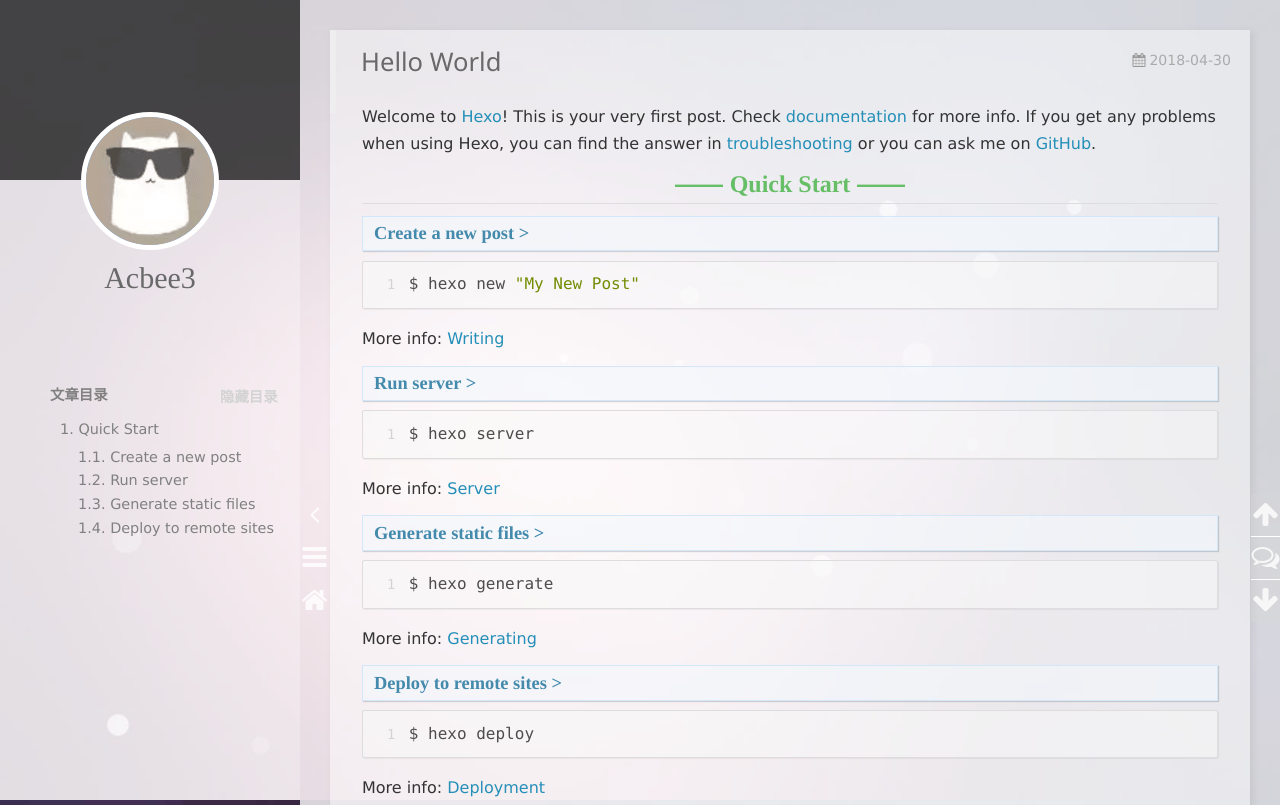
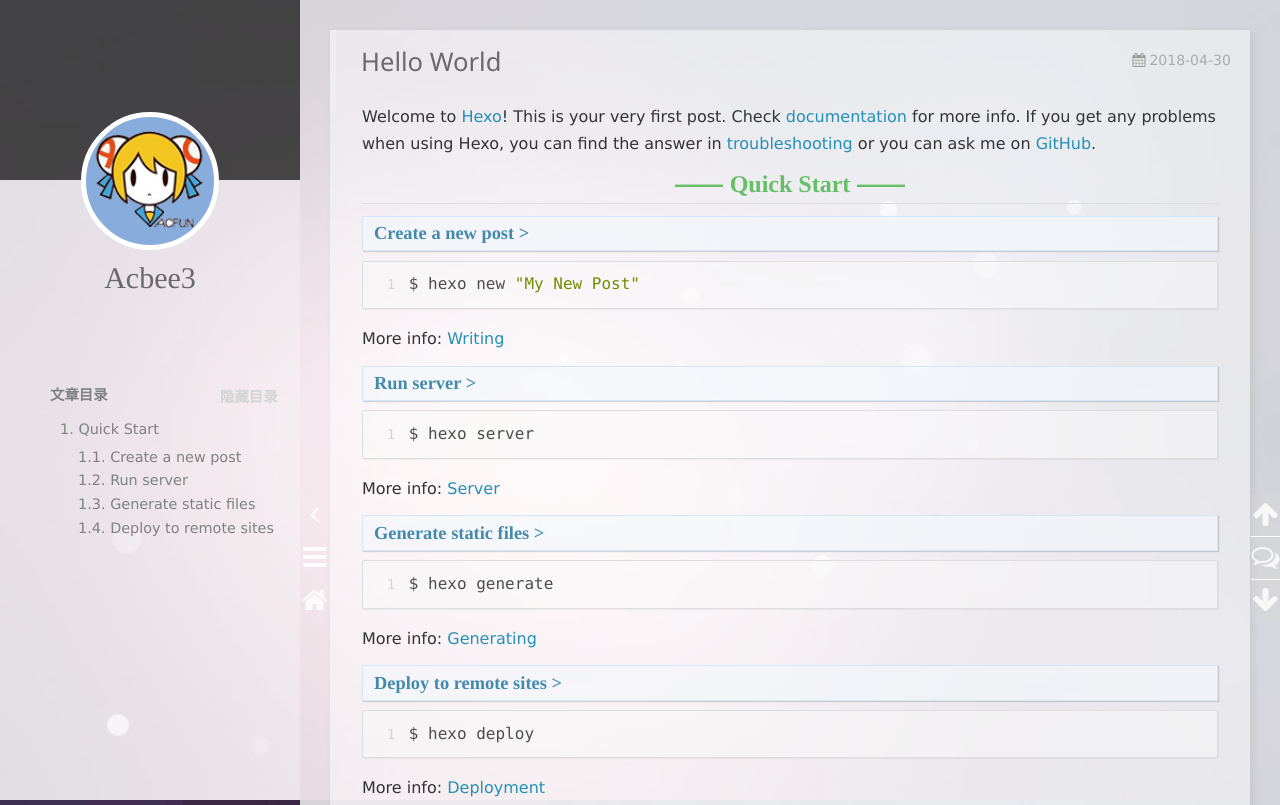
Before and after one commit to Acbee3/Acbee3.github.io, a plain HTML site: page 2018/04/30/hello-world/index.html in a window 1280 px wide. Shown: the top 805 px of the page. Drawn offline with nearby package versions, Linux system fonts and the light colour scheme; some packages are replaced by stand-ins of ours; a script that the page names is missing.

Commit message:
Site updated: 2018-04-30 21:26:00

```diff
--- a/2018/04/30/hello-world/index.html
+++ b/2018/04/30/hello-world/index.html
@@ -97,7 +97,7 @@
 <div class="intrude-less">
     <header id="header" class="inner">
         <a href="/" class="profilepic">
-            <img src="/img/avatar.png" class="animated zoomIn">
+            <img src="/img/Acfun.png" class="animated zoomIn">
         </a>
         <hgroup>
           <h1 class="header-author"><a href="/">Acbee3</a></h1>
@@ -222,7 +222,7 @@
     <div class="intrude-less">
         <header id="header" class="inner">
             <a href="/" class="profilepic">
-                <img src="/img/avatar.png" class="animated zoomIn">
+                <img src="/img/Acfun.png" class="animated zoomIn">
             </a>
             <hgroup>
               <h1 class="header-author"><a href="/" title="回到主页">Acbee3</a></h1>
```
Also changed, not shown: 2018/04/30/jQuery/index.html (+2 -2 lines), archives/2018/04/index.html (+2 -2 lines), archives/2018/index.html (+2 -2 lines), archives/index.html (+2 -2 lines), index.html (+2 -2 lines), tags/常用方法/index.html (+2 -2 lines).
